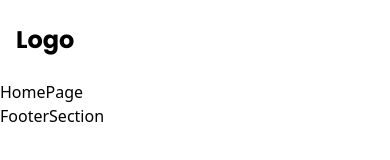
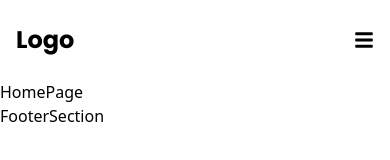
Before and after one commit to Githubshakil/panto-furniture, a React (Vite) app: page / in a window 390 px wide. Shown: the top 160 px of the page. Built offline with nearby package versions, Linux system fonts and the light colour scheme.

Commit message:
update
Responsive Navbar for Mobile

```diff
--- a/src/components/NavbarSection.jsx
+++ b/src/components/NavbarSection.jsx
@@ -1,5 +1,6 @@
-import React from "react";
-import { FaShoppingBag } from "react-icons/fa";
+import React, { useState } from "react";
+import { FaBars, FaShoppingBag } from "react-icons/fa";
+import { IoClose } from "react-icons/io5";
 import { Link, NavLink } from "react-router-dom";
 
 const navItems = [
@@ -9,11 +10,11 @@
   { name: "Contact", path: "/contact" },
 ];
 
-const NavItems = () => {
+const NavItems = ({toggleMenu}) => {
   return (
-    <ul className="flex flex-col md:flex-row items-center md:space-x-8 gap-8 font-poppins text-[18px] text-[#171616]">
+    <ul className="flex flex-col md:flex-row items-center md:space-x-8 gap-8 font-poppins text-[18px]">
       {navItems.map((item, index) => (
-        <li key={index}>
+        <li key={index} onClick={ toggleMenu}>
           <NavLink
             to={item.path}
             className={({ isActive }) =>
@@ -30,6 +31,11 @@
   );
 };
 const NavbarSection = () => {
+    const [isMenuOpen, setIsMenuOpen] = useState(false); // Placeholder for future state management
+
+    const toggleMenu = () => {
+        setIsMenuOpen(prevState => !isMenuOpen);
+    };
   return (
     <header>
       <nav className="max-w-screen-2xl container mx-auto flex justify-between items-center py-6 px-4 ">
@@ -37,6 +43,23 @@
         <Link to={"/"} className="font-bold font-poppins text-2xl">
           Logo
         </Link>
+
+
+        {/* hamburger menu for mobile */}
+        <div onClick={toggleMenu} className="md:hidden cursor-pointer text-xl hover:text-primary transition duration-300 ">
+            {
+                isMenuOpen ? null : <FaBars />
+            }
+
+        </div>
+
+        {/* mobile menu items */}
+        <div className={`fixed top-0 left-0 w-full h-screen bg-black/80 text-white flex flex-col items-center justify-center space-y-8 transition-transform duration-300 ${isMenuOpen ? "translate-x-0" : "-translate-x-full"} md:hidden`}>
+            <div className="cursor-pointer absolute top-4 right-5 text-xl" onClick={toggleMenu}>
+                <IoClose />
+            </div>
+            <NavItems toggleMenu={toggleMenu}/>
+        </div>
 
         {/*Desktop  menu items */}
         <div className="hidden md:block">
```
